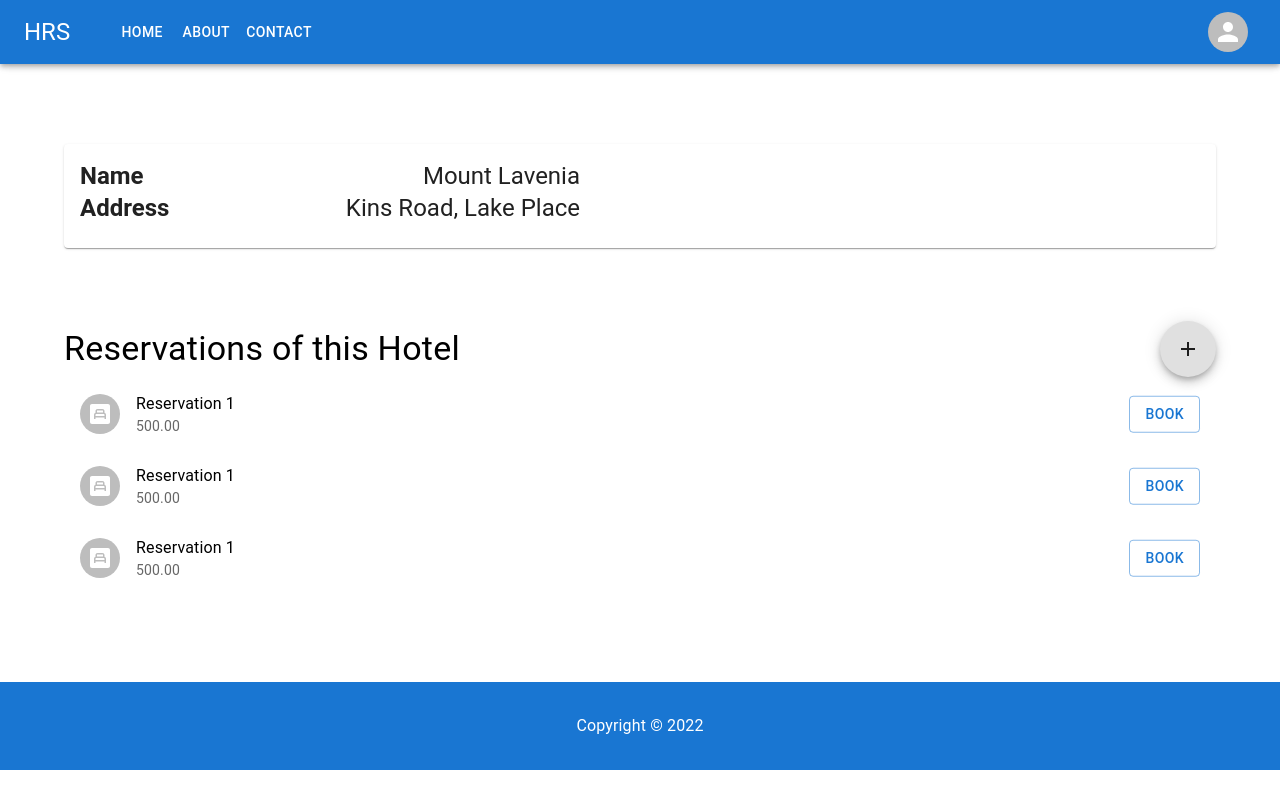
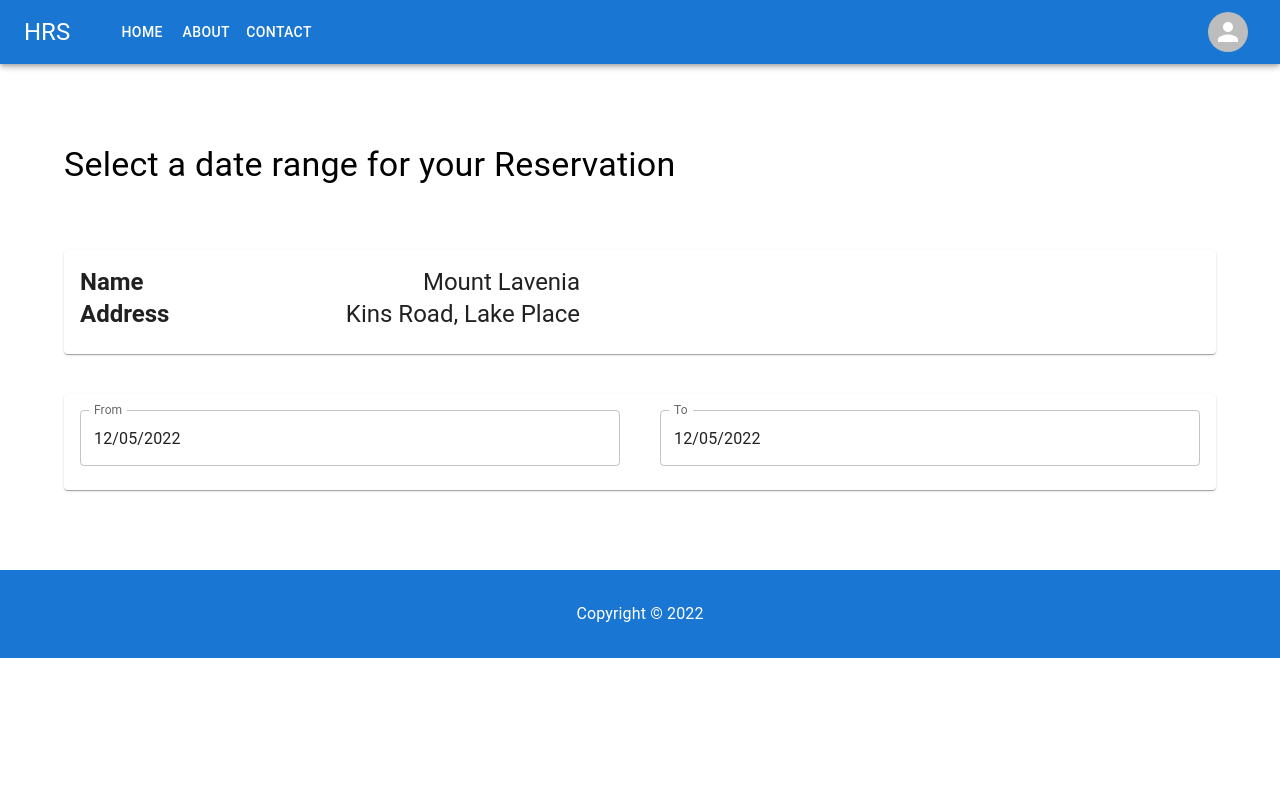
Before and after one commit to LassazVegaz/Hotel-Reservation-System, a React (Create React App) app in the folder frontend/: page / in a window 1280 px wide. Built offline with nearby package versions, Linux system fonts and the light colour scheme.

Commit message:
booking form

```diff
--- a/frontend/src/App.tsx
+++ b/frontend/src/App.tsx
@@ -1,13 +1,13 @@
 import { Footer } from "./components/Footer/Footer";
 import { Header } from "./components/Header/Header";
-import { HotelViewPage } from "./pages/HotelVewPage/HotelViewPage";
+import { BookingPage } from "./pages/BookingPage/BookingPage";
 
 function App() {
 	return (
 		<div>
 			<Header />
 
-			<HotelViewPage />
+			<BookingPage />
 
 			<Footer />
 		</div>
--- /dev/null
+++ b/frontend/src/pages/BookingPage/BookingForm.tsx
@@ -0,0 +1,54 @@
+import styled from "@emotion/styled";
+import { TextField, Box, Card, CardContent } from "@mui/material";
+import { DatePicker } from "@mui/x-date-pickers";
+import moment from "moment";
+import { useState } from "react";
+
+type BookingFormState = {
+	fromDate: moment.Moment | null;
+	toDate: moment.Moment | null;
+};
+
+const DateControl = styled(TextField)({
+	width: "100%",
+});
+
+export const BookingForm = () => {
+	const [from, setFrom] = useState<BookingFormState>({
+		fromDate: moment(),
+		toDate: moment(),
+	});
+
+	return (
+		<Box component="form" mt={5}>
+			<Card>
+				<CardContent
+					sx={{
+						display: "flex",
+						justifyContent: "space-evenly",
+						columnGap: 5,
+					}}
+				>
+					<DatePicker
+						inputFormat="DD/MM/YYYY"
+						label="From"
+						minDate={moment()}
+						value={from.fromDate}
+						onChange={(date) =>
+							setFrom({ ...from, fromDate: date })
+						}
+						renderInput={(props) => <DateControl {...props} />}
+					/>
+					<DatePicker
+						inputFormat="DD/MM/YYYY"
+						label="To"
+						minDate={moment()}
+						value={from.toDate}
+						onChange={(date) => setFrom({ ...from, toDate: date })}
+						renderInput={(props) => <DateControl {...props} />}
+					/>
+				</CardContent>
+			</Card>
+		</Box>
+	);
+};
--- /dev/null
+++ b/frontend/src/pages/BookingPage/BookingPage.tsx
@@ -0,0 +1,22 @@
+import { Container, Typography } from "@mui/material";
+import { HotelDetailsCard } from "../../components/HotelDetailsCard/HotelDetailsCard";
+import { BookingForm } from "./BookingForm";
+
+export const BookingPage = () => {
+	return (
+		<Container
+			maxWidth="lg"
+			sx={{
+				my: 10,
+			}}
+		>
+			<Typography variant="h4" mb={8}>
+				Select a date range for your Reservation
+			</Typography>
+
+			<HotelDetailsCard />
+
+			<BookingForm />
+		</Container>
+	);
+};
```
